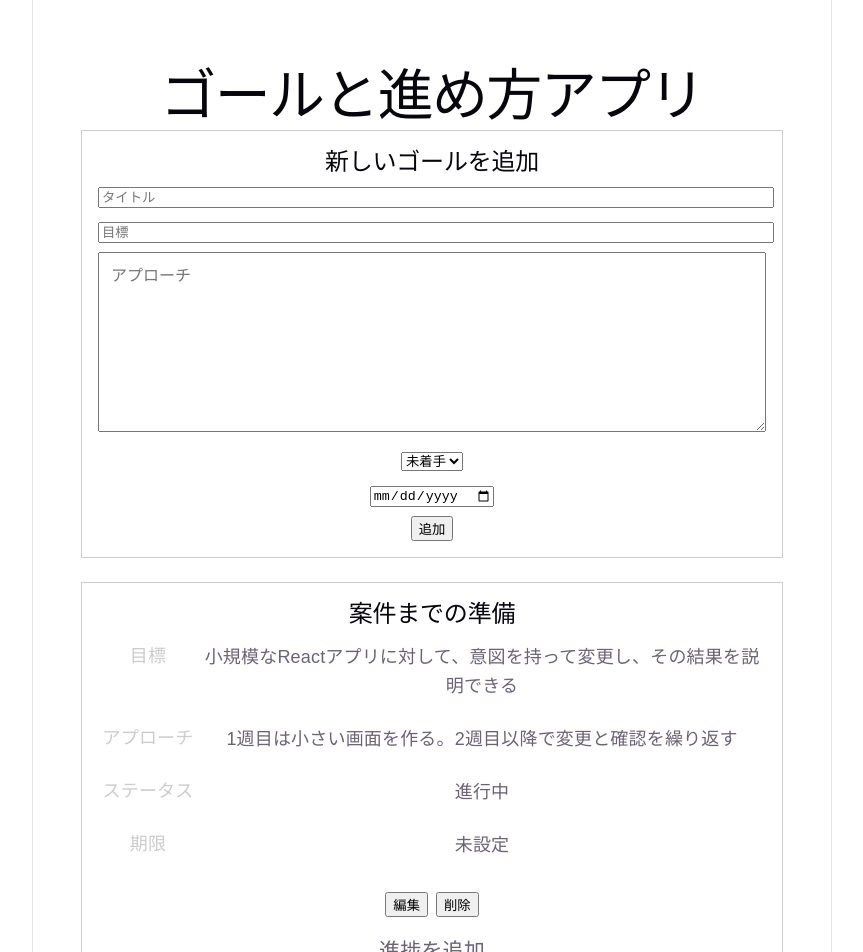
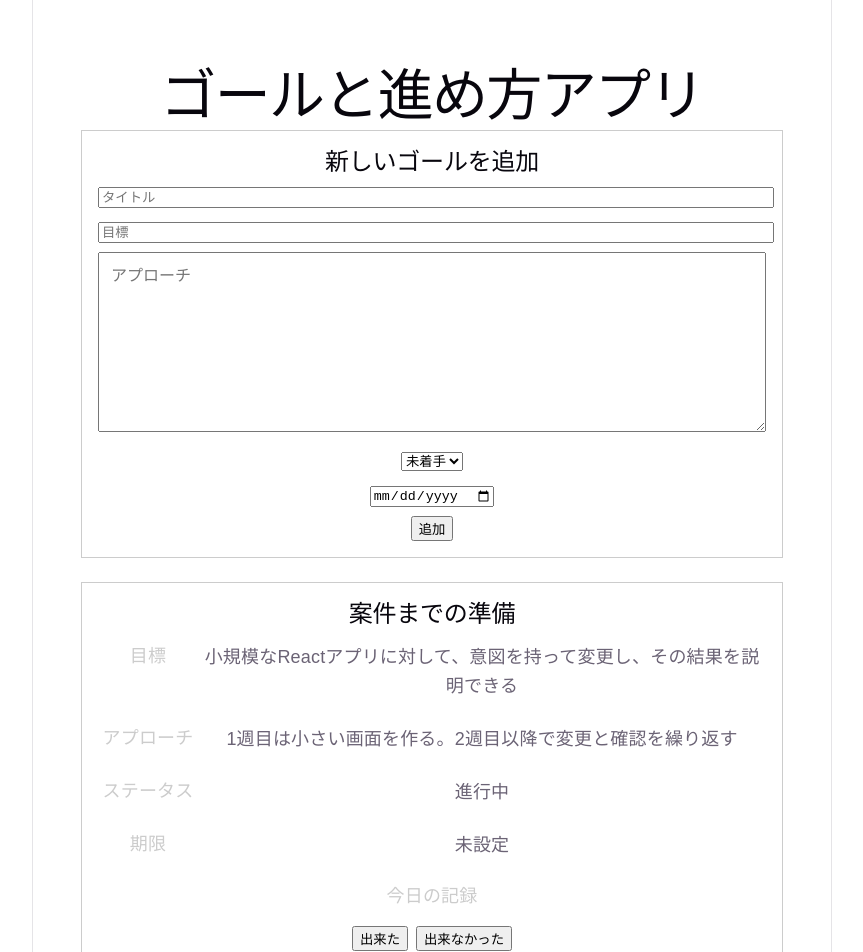
Before and after one commit to SUNHIGHT/goal-app, a React (Vite) app: page / in a window 1280 px wide. Shown: the top 952 px of the page, without its empty margins (208-1071 px from the left). Built offline with nearby package versions, Linux system fonts and the light colour scheme; no server answers.

Commit message:
当日完了したか否かのボタン

```diff
--- a/src/App.tsx
+++ b/src/App.tsx
@@ -146,6 +146,30 @@ function App() {
         await saveItemToAws(updatedItem);
     }
 
+    const handleAddDailyRecord = async (goalId: string, result: "done" | "not_done") => {
+        const targetItem = items.find((item) => item.id === goalId);
+        if (!targetItem) return;
+        const today = new Date().toISOString().split("T")[0];
+        const newRecord = {
+            id: Date.now().toString(),
+            date: today,
+            result,
+        };
+        const updatedItem: GoalItem = {
+            ...targetItem,
+            dailyRecords: [
+                ...(targetItem.dailyRecords || []).filter(
+                    (record) => record.date !== today
+                ),
+                newRecord,
+            ],
+        };
+        //元のGoalItemをコピーしてその中のdailyRecordsだけを新たに作っている
+        setItems(items.map((item) => (item.id === goalId ? updatedItem : item)));
+        await saveItemToAws(updatedItem);
+    };
+
+
     return (
         <div style={{ padding: "24px", maxWidth: "800px", margin: "0 auto" }}>
             <h1>ゴールと進め方アプリ</h1>
@@ -181,7 +205,7 @@ function App() {
 
                 <div style={{ marginBottom: "8px" }}>
                     <textarea
-                    className = "approach-textarea"
+                        className="approach-textarea"
                         placeholder="アプローチ"
                         value={approachInput}
                         onChange={(e) => setApproachInput(e.target.value)}
@@ -218,6 +242,7 @@ function App() {
                     onUpdateGoal={handleUpdateGoal}
                     onAddLog={handleAddLog}
                     onDeleteLog={handleDeleteLog}
+                    onAddDailyRecord={handleAddDailyRecord}
                 />
             ))}
         </div>
--- a/src/components/GoalCard.tsx
+++ b/src/components/GoalCard.tsx
@@ -9,6 +9,7 @@ type GoalCardProps = {
     onUpdateGoal: (updatedItem: GoalItem) => void;
     onAddLog: (goalId: string, content: string) => void;
     onDeleteLog: (goalId: string, logId: string) => void;
+    onAddDailyRecord: (goalId: string, result: "done" | "not_done") => void;
 };
 
 function GoalCard({
@@ -17,6 +18,7 @@ function GoalCard({
     onUpdateGoal,
     onAddLog,
     onDeleteLog,
+    onAddDailyRecord
 }: GoalCardProps) {
     const [isEditing, setIsEditing] = useState(false);
     const [logInput, setLogInput] = useState("");
@@ -33,6 +35,10 @@ function GoalCard({
         onUpdateGoal(updatedItem);
         setIsEditing(false);
     };
+
+    const onRecordToday = (result: "done" | "not_done") => {
+        onAddDailyRecord(item.id, result);
+    }
 
     return (
         <div
@@ -75,7 +81,15 @@ function GoalCard({
                                 <div className="value">{item.dueDate || "未設定"}</div>
                             </div>
                         </div>
-
+                        <div>
+                            <div className="label">今日の記録</div>
+                            <button onClick={() => onRecordToday("done")} style={{ marginRight: "8px" }}>
+                                出来た
+                            </button>
+                            <button onClick={() => onRecordToday("not_done")}>
+                                出来なかった
+                            </button>
+                        </div>
                     </div>
 
 
--- a/src/components/GoalEditForm.tsx
+++ b/src/components/GoalEditForm.tsx
@@ -1,6 +1,6 @@
 //受け取るものは三つ item,onSave,onCancel
 import { useState } from 'react';
-import type {GoalItem} from './types';
+import type { GoalItem } from './types';
 import "../App.css";
 type GoalEditFormProps = {
     item: GoalItem;
@@ -42,24 +42,35 @@ function GoalEditForm({ item, onSave, onCancel }: GoalEditFormProps) {
     return (
         <div>
             <h2>ゴールを編集</h2>
+            <div style={{ marginBottom: "8px" }}>
                 <input
                     type="text"
                     value={title}
                     onChange={(e) => setTitle(e.target.value)}
                     placeholder="タイトル"
+                    style={{ width: "100%" }}
                 />
+            </div>
+
+            <div style={{ marginBottom: "8px" }}>
                 <input
                     type="text"
                     value={goal}
                     onChange={(e) => setGoal(e.target.value)}
                     placeholder="目標"
+                    style={{ width: "100%" }}
                 />
+            </div>
+
+            <div style={{ marginBottom: "8px" }}>
                 <textarea
-            className = "approach-textarea"
+                    className="approach-textarea"
                     value={approach}
                     onChange={(e) => setApproach(e.target.value)}
                     placeholder="アプローチ"
                 />
+            </div>
+
             <select value={status} onChange={(e) => setStatus(e.target.value as "未着手" | "進行中" | "完了")}>
                 <option value="未着手">未着手</option>
                 <option value="進行中">進行中</option>
```
Also changed, not shown: src/components/types.tsx (+8 -0 lines). Lines whose indentation alone changed are shown as unchanged.
